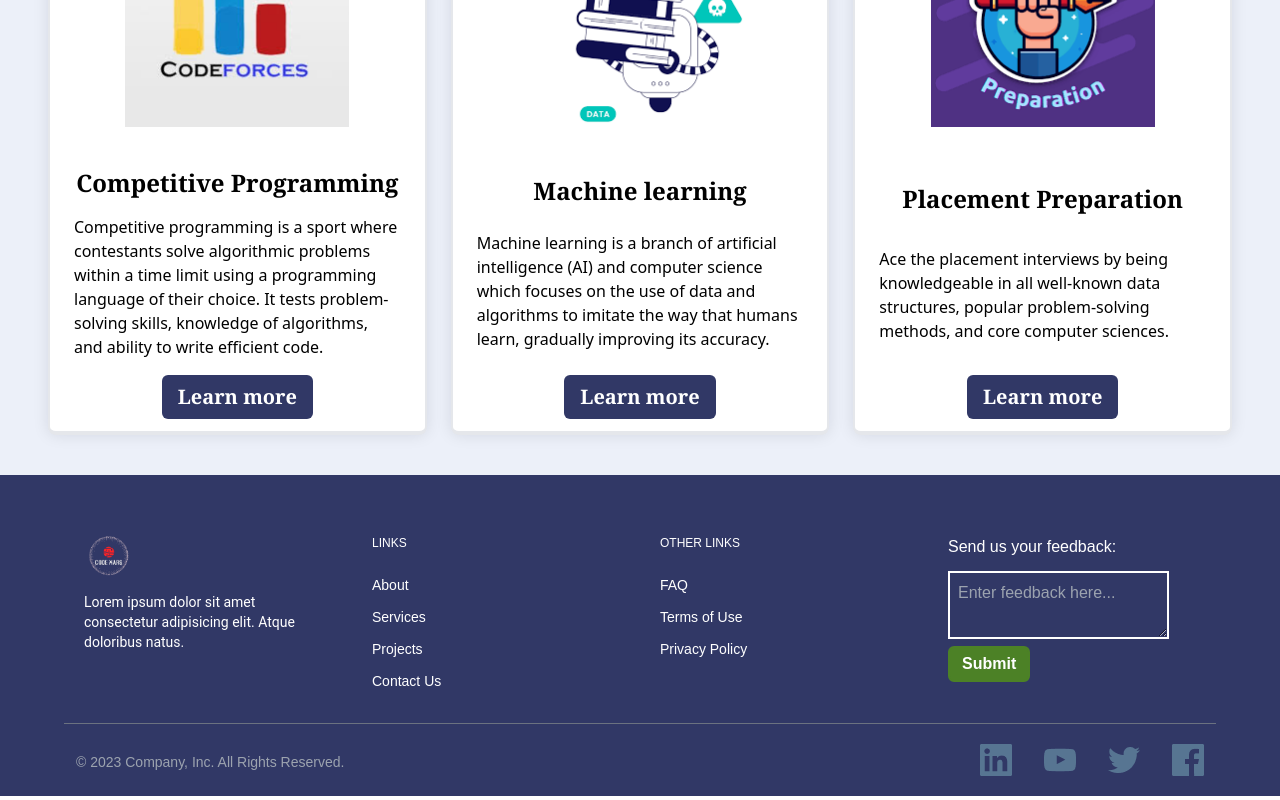
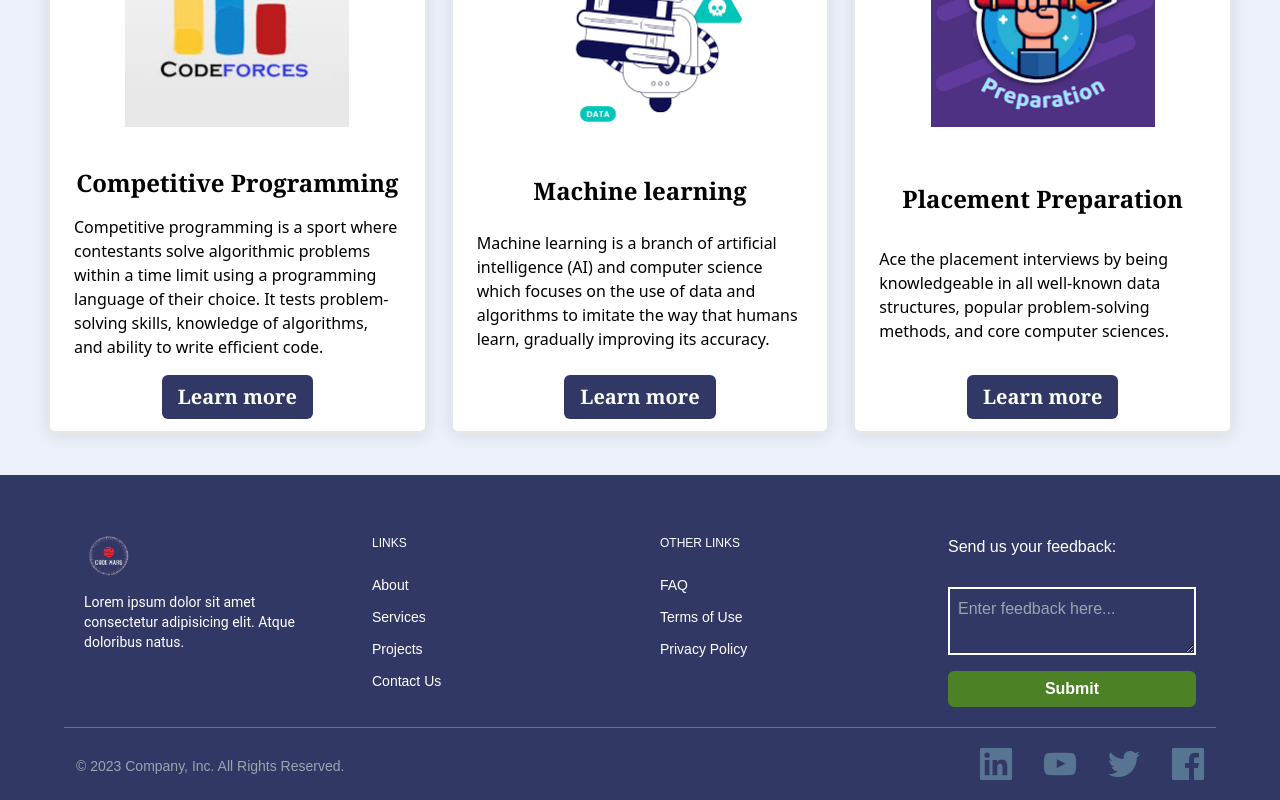
Before and after one commit to Anurag-Singh-Yadav/Code-Mars, a React (Vite) app: page / in a window 1280 px wide. Shown: the part 1461-2261 px from the top of the page. Built offline with nearby package versions, Linux system fonts and the light colour scheme; no server answers.

Commit message:
feedback

```diff
--- a/src/components/user/homePageComponent/Footer.jsx
+++ b/src/components/user/homePageComponent/Footer.jsx
@@ -80,8 +80,8 @@ const Footer = () => {
           </a>
         </div>
 
-        <div className="p-5 w-1/2 sm:w-5 md:w-3/12">
-          <form className='' onSubmit={submitHandler}>
+        <div className="p-5 sm:w-5  md:w-3/12">
+          <form className='flex justify-center gap-4 flex-col' onSubmit={submitHandler}>
               <label htmlFor='feedback' className='text-white'>Send us your feedback:</label>
               <textarea id='feedback' className='bg-navcolor text-white p-2 mt-3 border-2 border-white ' placeholder='Enter feedback here...' />
               <input type='submit'  value='Submit' className='text-white block primary-btn py-1 rounded-md px-3'/>
```
